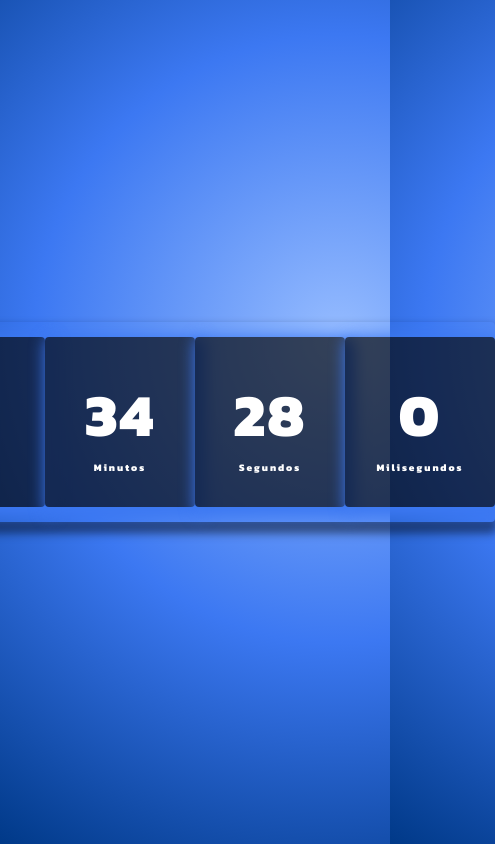
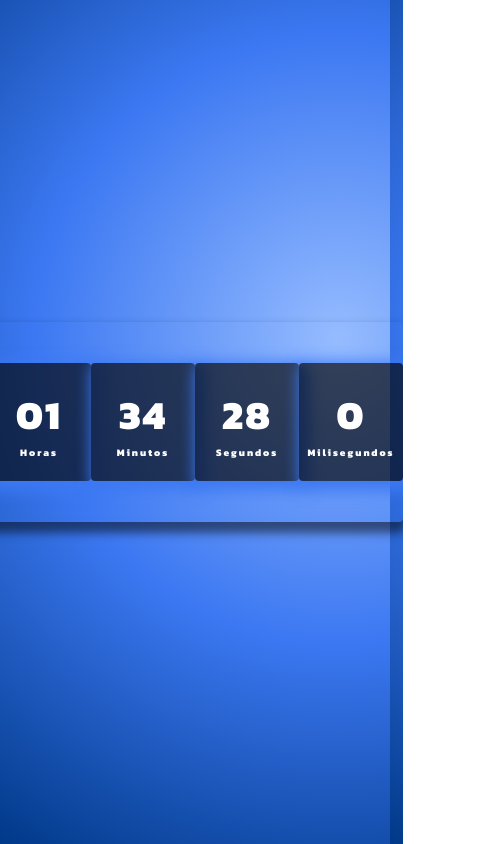
Before and after one commit to Lucabaccari/relogioDigital, a plain HTML site: page index.html in a window 390 px wide. Shown: the whole page, 495 px wide, since content can reach past the window. Drawn offline with Linux system fonts and the light colour scheme.

Commit message:
Inclusão de media query

```diff
--- a/style.css
+++ b/style.css
@@ -52,3 +52,18 @@ body{
 .relogio span.tempo {
     font-size: 10px;
 }
+
+@media (width <= 750px) {
+    .relogio{
+        width: 506px;
+    }
+
+    .relogio div {
+        height: 118px;
+        width: 104px;
+    }
+
+    .relogio span {
+        font-size: 40px;
+    }
+  }
```
